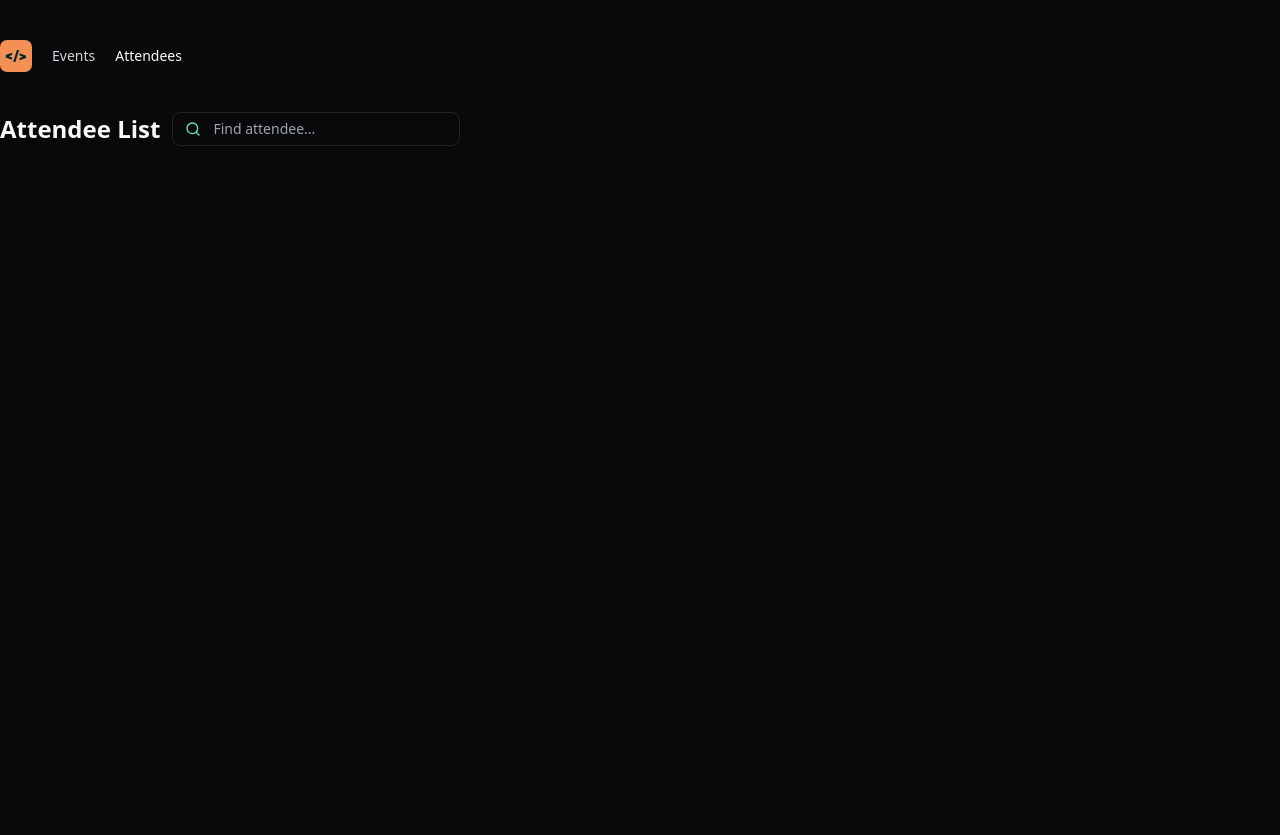
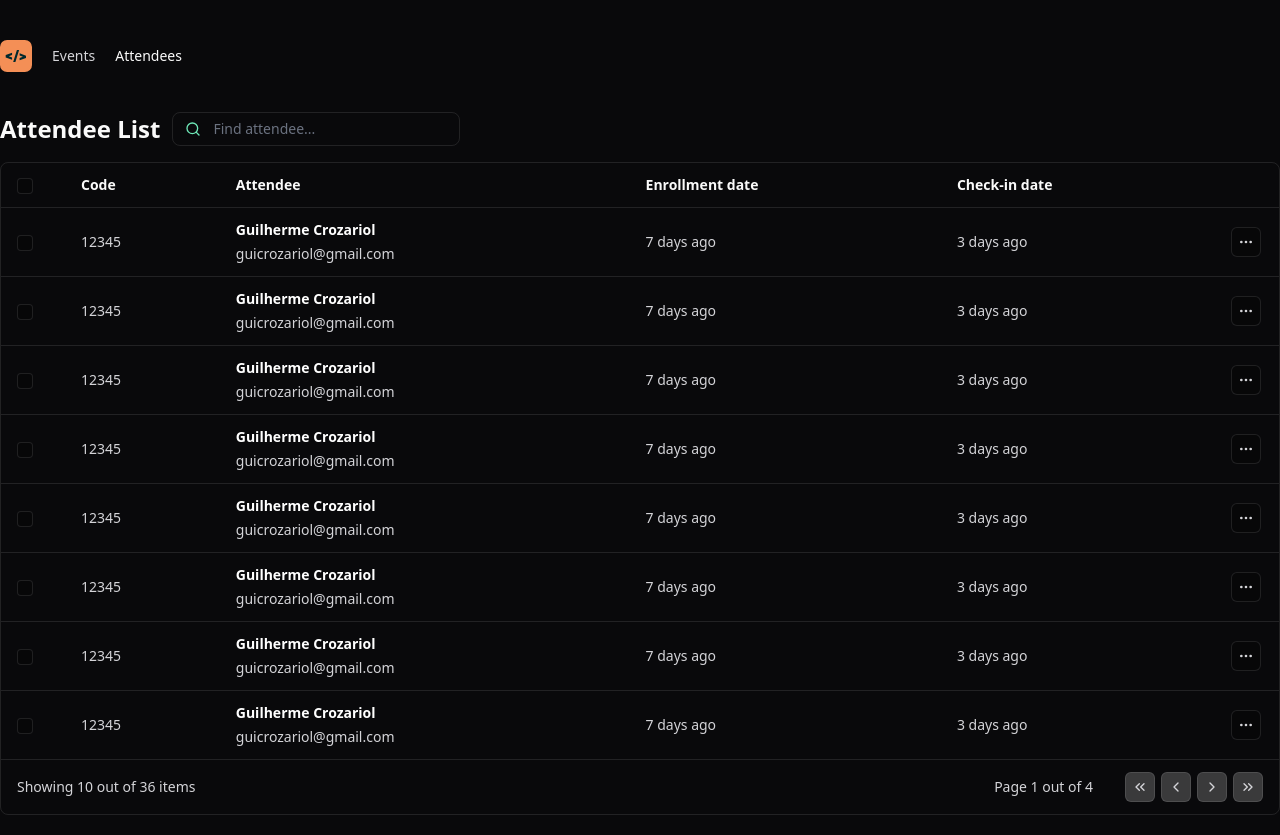
Before and after one commit to gcrozariol/pass-in-react, a React (Vite) app: page / in a window 1280 px wide. Before the commit the page ends 800 px from the top, so only its background shows below. Built offline with nearby package versions, Linux system fonts and the light colour scheme.

Commit message:
feat(attendees): style attendees list

```diff
--- a/package.json
+++ b/package.json
@@ -16,6 +16,7 @@
   },
   "devDependencies": {
     "@rocketseat/eslint-config": "^2.2.2",
+    "@tailwindcss/forms": "^0.5.7",
     "@types/react": "^18.2.66",
     "@types/react-dom": "^18.2.22",
     "@typescript-eslint/eslint-plugin": "^7.2.0",
--- a/src/components/attendee-list.tsx
+++ b/src/components/attendee-list.tsx
@@ -1,16 +1,127 @@
-import { Search } from 'lucide-react'
+import {
+  ChevronLeft,
+  ChevronRight,
+  ChevronsLeft,
+  ChevronsRight,
+  MoreHorizontal,
+  Search,
+} from 'lucide-react'
 
 export function AttendeeList() {
   return (
+    <div className="flex flex-col gap-4">
       <div className="flex gap-3 items-center">
         <h1 className="text-2xl font-bold">Attendee List</h1>
         <div className="px-3 w-72 py-1.5 border border-white/10 rounded-lg text-sm flex items-center gap-3">
           <Search className="size-4 text-emerald-300" />
           <input
-          className="bg-transparent flex-1 outline-none"
+            className="bg-transparent flex-1 outline-none border-0 p-0 text-sm"
             placeholder="Find attendee..."
           />
         </div>
       </div>
+
+      <div className=" border border-white/10 rounded-lg">
+        <table className="w-full">
+          <thead>
+            <tr className="border-b border-white/10">
+              <th
+                style={{ width: 64 }}
+                className="py-3 px-4 text-sm font-semibold text-left"
+              >
+                <input
+                  type="checkbox"
+                  className="size-4 bg-black/20 rounded border border-white/10"
+                />
+              </th>
+              <th className="py-3 px-4 text-sm font-semibold text-left">
+                Code
+              </th>
+              <th className="py-3 px-4 text-sm font-semibold text-left">
+                Attendee
+              </th>
+              <th className="py-3 px-4 text-sm font-semibold text-left">
+                Enrollment date
+              </th>
+              <th className="py-3 px-4 text-sm font-semibold text-left">
+                Check-in date
+              </th>
+              <th
+                style={{ width: 64 }}
+                className="py-3 px-4 text-sm font-semibold text-left"
+              ></th>
+            </tr>
+          </thead>
+
+          <tbody>
+            {Array.from({ length: 8 }).map((_, i) => {
+              return (
+                <tr
+                  key={i}
+                  className="border-b border-white/10 hover:bg-white/5"
+                >
+                  <td className="py-3 px-4 text-sm text-zinc-300">
+                    <input
+                      type="checkbox"
+                      className="size-4 bg-black/20 rounded border border-white/10 "
+                    />
+                  </td>
+                  <td className="py-3 px-4 text-sm text-zinc-300">12345</td>
+                  <td className="py-3 px-4 text-sm text-zinc-300">
+                    <div className="flex flex-col gap-1">
+                      <span className="font-semibold text-white">
+                        Guilherme Crozariol
+                      </span>
+                      <span>guicrozariol@gmail.com</span>
+                    </div>
+                  </td>
+                  <td className="py-3 px-4 text-sm text-zinc-300">
+                    7 days ago
+                  </td>
+                  <td className="py-3 px-4 text-sm text-zinc-300">
+                    3 days ago
+                  </td>
+                  <td className="py-3 px-4 text-sm text-zinc-300">
+                    <button className="bg-black/20 border border-white/10 rounded-md p-1.5">
+                      <MoreHorizontal className="size-4" />
+                    </button>
+                  </td>
+                </tr>
+              )
+            })}
+          </tbody>
+
+          <tfoot>
+            <tr>
+              <td className="py-3 px-4 text-sm text-zinc-300" colSpan={3}>
+                Showing 10 out of 36 items
+              </td>
+              <td
+                className="py-3 px-4 text-sm text-zinc-300 text-right"
+                colSpan={3}
+              >
+                <div className="inline-flex items-center gap-8">
+                  <span>Page 1 out of 4</span>
+                  <div className="flex gap-1.5">
+                    <button className="bg-white/20 border border-white/10 rounded-md p-1.5">
+                      <ChevronsLeft className="size-4" />
+                    </button>
+                    <button className="bg-white/20 border border-white/10 rounded-md p-1.5">
+                      <ChevronLeft className="size-4" />
+                    </button>
+                    <button className="bg-white/20 border border-white/10 rounded-md p-1.5">
+                      <ChevronRight className="size-4" />
+                    </button>
+                    <button className="bg-white/20 border border-white/10 rounded-md p-1.5">
+                      <ChevronsRight className="size-4" />
+                    </button>
+                  </div>
+                </div>
+              </td>
+            </tr>
+          </tfoot>
+        </table>
+      </div>
+    </div>
   )
 }
--- a/tailwind.config.js
+++ b/tailwind.config.js
@@ -4,5 +4,5 @@
   theme: {
     extend: {},
   },
-  plugins: [],
+  plugins: [require('@tailwindcss/forms')],
 }
```
Also changed, not shown: 1 other file (tests, documents, lock files or other folders). Lines whose indentation alone changed are shown as unchanged.
